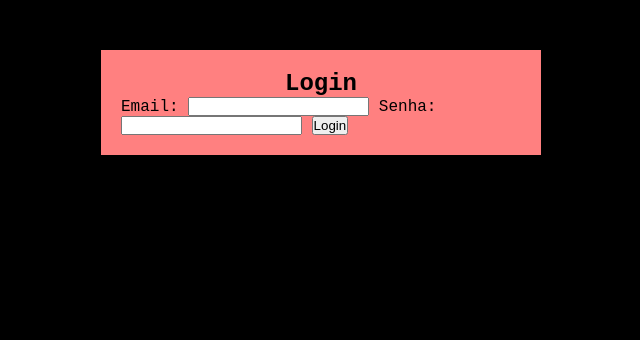
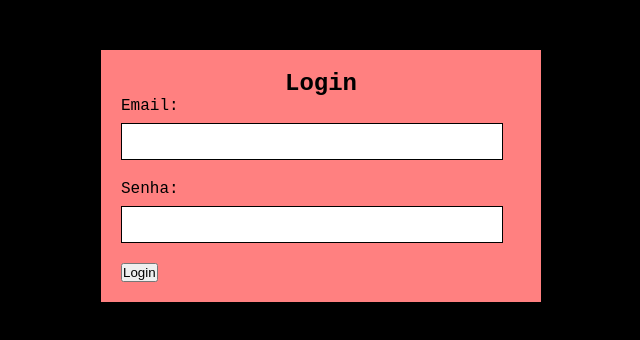
Before and after one commit to s-damasceno/front-end-cp3, a plain HTML site: page login.html in a window 1280 px wide. Shown: the whole page, without its empty margins (319-959 px from the left). Drawn offline with Linux system fonts and the light colour scheme.

Commit message:
estilização dos formulários v1

```diff
--- a/style.css
+++ b/style.css
@@ -14,8 +14,21 @@ body {
   }
 
   .login-container, .index-container {
-    max-width: 400px;
     margin: 50px auto;
     padding: 20px;
+    max-width: 400px;
     background-color: #ff8080;
   }
+
+  label {
+    display: block;
+    margin-bottom: 8px;
+  }
+
+  input {
+    width: 90%;
+    padding: 10px;
+    margin-bottom: 20px;
+    border: 1px solid;
+    /* ARREDONDAR BORDAS DEPOIS */
+  }
```
